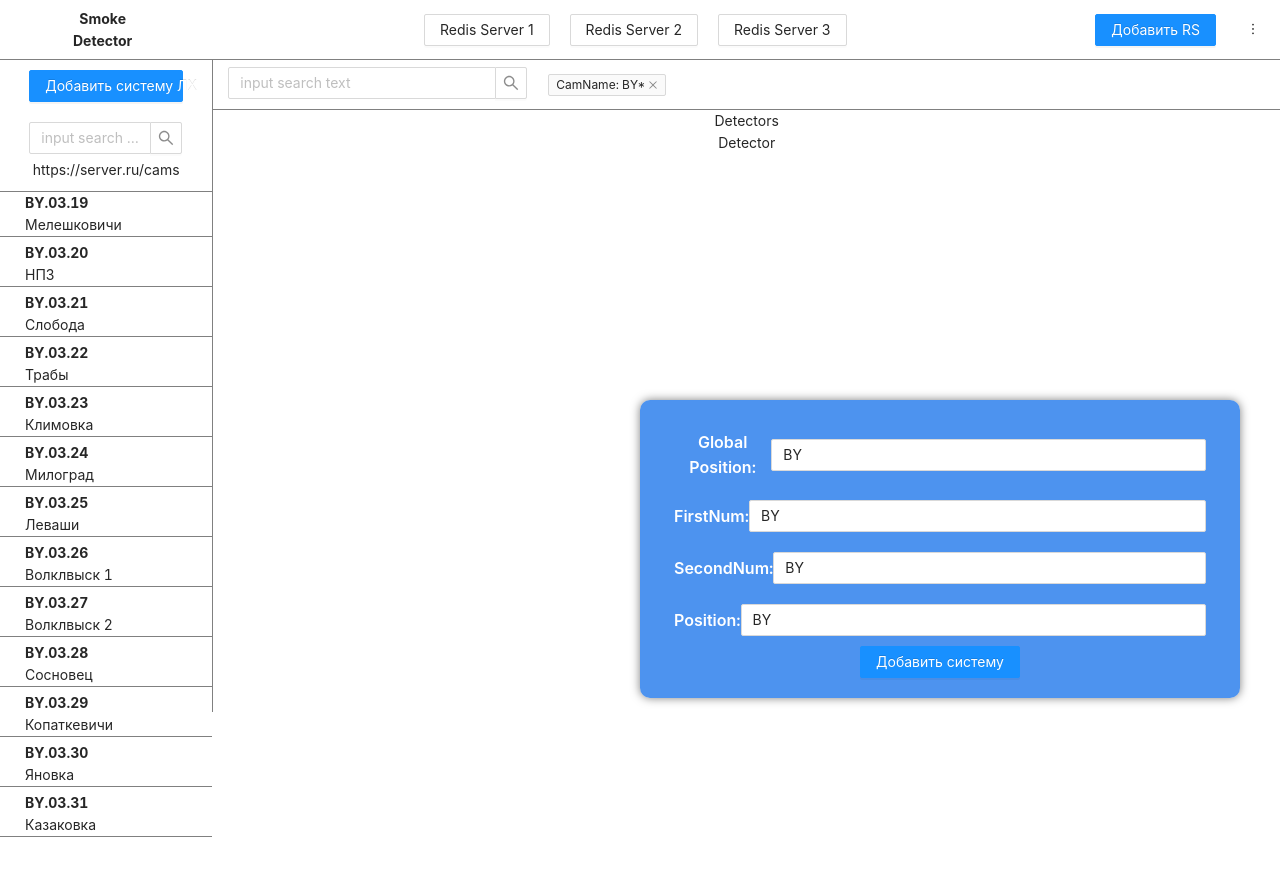
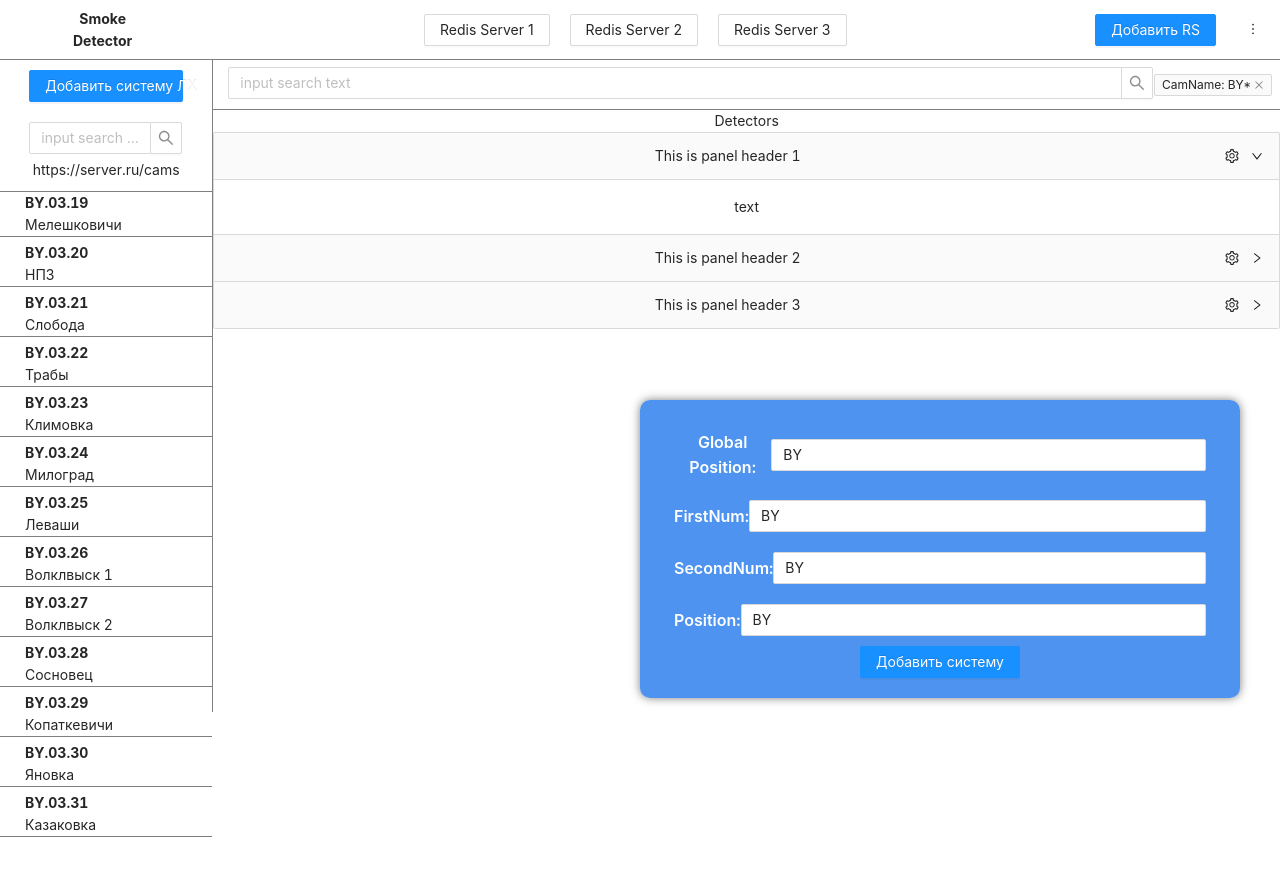
Before and after one commit to SlipFil/smokedetector, a React (Create React App) app: page / in a window 1280 px wide. Shown: the top 876 px of the page. Built offline with nearby package versions, Linux system fonts and the light colour scheme.

Commit message:
add collapsed list
add collapsed list

```diff
--- a/src/components/content/Detectors/Detector/detector.jsx
+++ b/src/components/content/Detectors/Detector/detector.jsx
@@ -1,14 +1,60 @@
 import React from "react";
+import s from "./detector.module.css";
 
 
-import s from "./detector.module.css";
 
-const Detector = () => {
-    return (
-        <div className={s.detector}>
-            Detector
-        </div>
-    )
+
+import "antd/dist/antd.css";
+
+import { Collapse } from "antd";
+import { SettingOutlined } from "@ant-design/icons";
+
+const { Panel } = Collapse;
+
+function callback(key) {
+  console.log(key);
 }
 
+const genExtra = () => (
+  <SettingOutlined
+    onClick={event => {
+      // If you don't want click extra trigger collapse, you can prevent this:
+      event.stopPropagation();
+    }}
+  />
+);
+
+class Detector extends React.Component {
+  state = {
+    expandIconPosition: "right"
+  };
+
+  render() {
+    const { expandIconPosition } = this.state;
+    return (
+      <div>
+        <Collapse
+          defaultActiveKey={["1"]}
+          onChange={callback}
+          expandIconPosition={expandIconPosition}
+        >
+          <Panel header="This is panel header 1" key="1" extra={genExtra()}>
+            <div>text</div>
+          </Panel>
+          <Panel header="This is panel header 2" key="2" extra={genExtra()}>
+            <div>text</div>
+          </Panel>
+          <Panel header="This is panel header 3" key="3" extra={genExtra()}>
+            <div>text</div>
+          </Panel>
+        </Collapse>
+        <br />
+      </div>
+    );
+  }
+}
+
+
+
+
 export default Detector;
--- a/src/components/content/Detectors/detectors.jsx
+++ b/src/components/content/Detectors/detectors.jsx
@@ -1,6 +1,9 @@
 import React from "react";
 import s from "./detectors.module.css";
 import Detector from './Detector/detector'
+
+
+
 
 const Detectors = () => {
     return (
```
